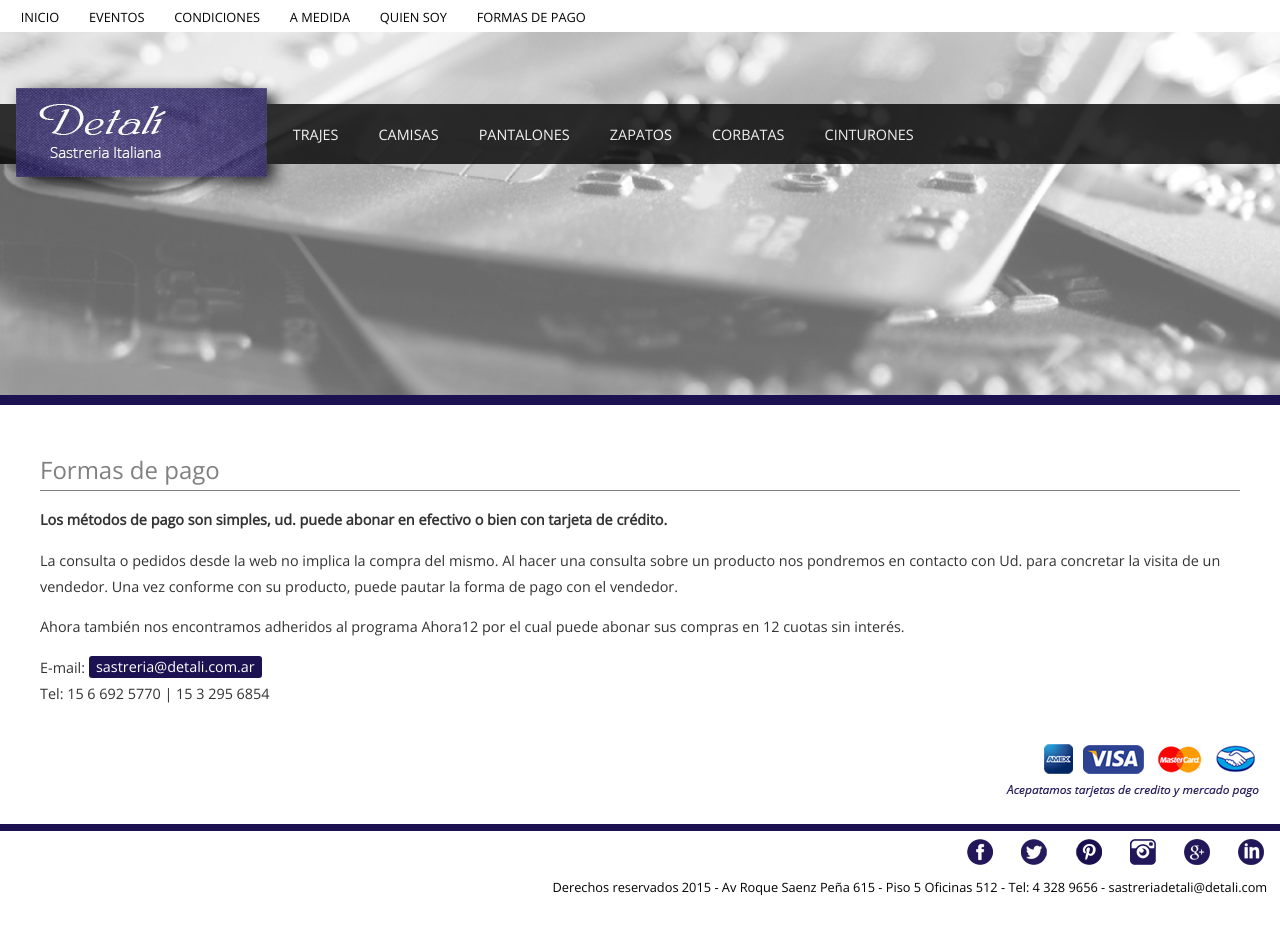
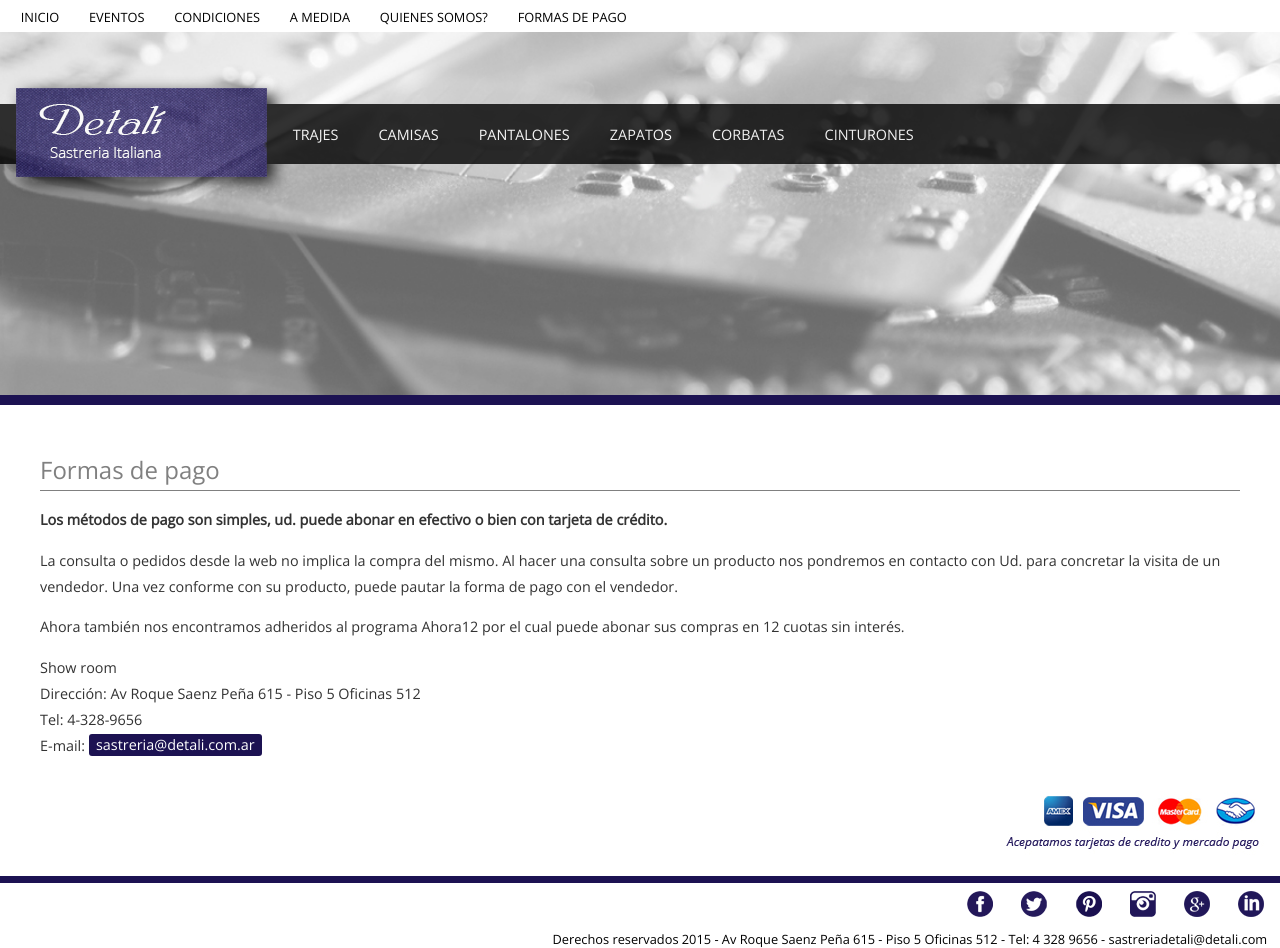
Before and after one commit to FerBayley/Sastreria, a PHP site: page /pagos.php in a window 1280 px wide. Before the commit the page ends 896 px from the top, so only its background shows below. Run offline with PHP 8.4, Linux system fonts and the light colour scheme.

Commit message:
Cambios solicitados por el cliente

```diff
--- a/css/main.styl
+++ b/css/main.styl
@@ -999,6 +999,8 @@ nav
 		.Video
 			text-align center
 			margin 35em 0 0 0
+			&:hover
+				opacity .5
 
 
 .Pie-pablo
--- a/includes/menu-up.php
+++ b/includes/menu-up.php
@@ -5,7 +5,7 @@
 			<li><a href="eventos.php">EVENTOS</a></li>
 			<li><a href="condiciones.php">CONDICIONES</a></li>
 			<li><a href="sastreria-a-medida.php">A MEDIDA</a></li>
-			<li><a href="pablo-anta.php">QUIEN SOY</a></li>
+			<li><a href="pablo-anta.php">QUIENES SOMOS?</a></li>
 			<li><a href="pagos.php">FORMAS DE PAGO</a></li>
 		</ul>
 	</nav> <!-- End of Nav -->
--- a/pagos.php
+++ b/pagos.php
@@ -41,9 +41,13 @@
 			</p>
 
 			<p>
+				Show room
+				<br>
+				Dirección: Av Roque Saenz Peña 615 - Piso 5 Oficinas 512
+				<br>
+				Tel: 4-328-9656
+				<br>
 				E-mail: <a href="mailto:sastreria@detali.com.ar">sastreria@detali.com.ar</a>
-				<br>
-				Tel: 15 6 692 5770 | 15 3 295 6854
 			</p>
 		</article>
 	</section> <!-- End of Cont-pagos -->
```
Also changed, not shown: pablo-anta.php (+7 -2 lines), css/main.css.
